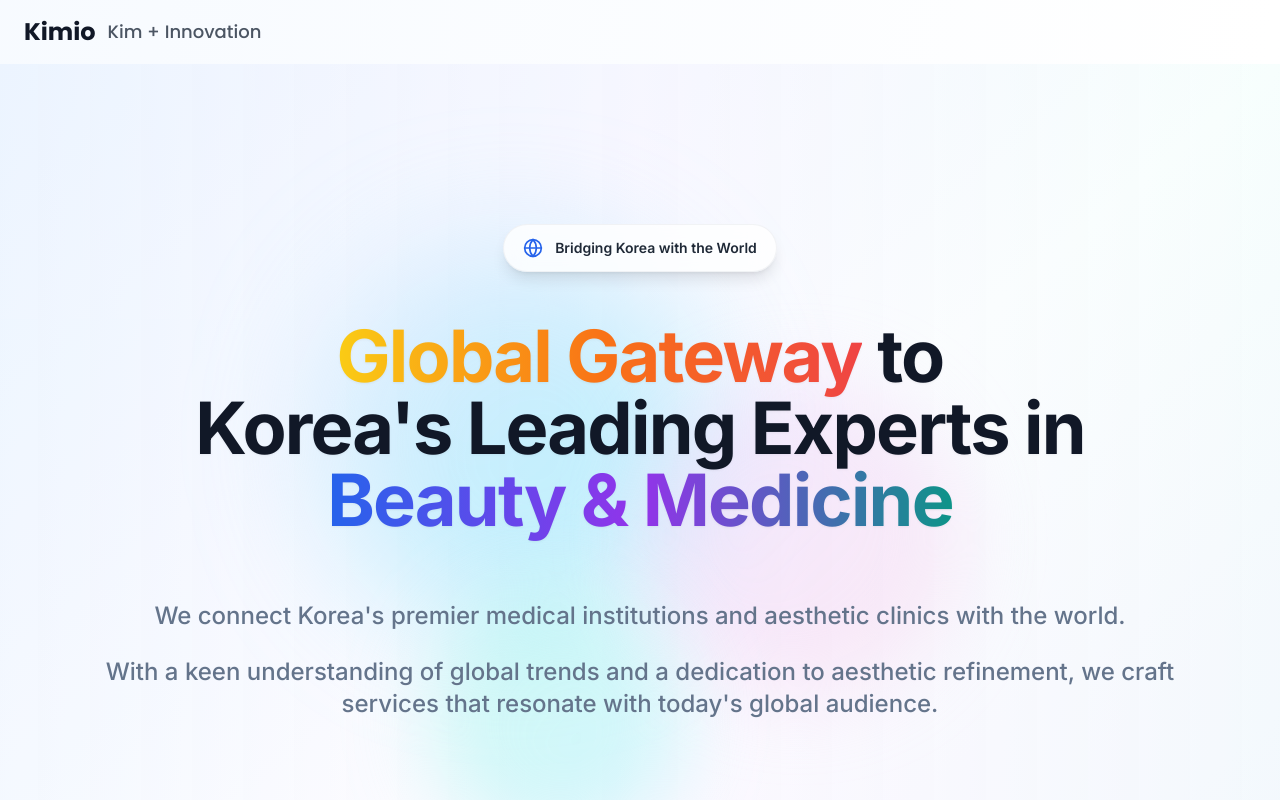
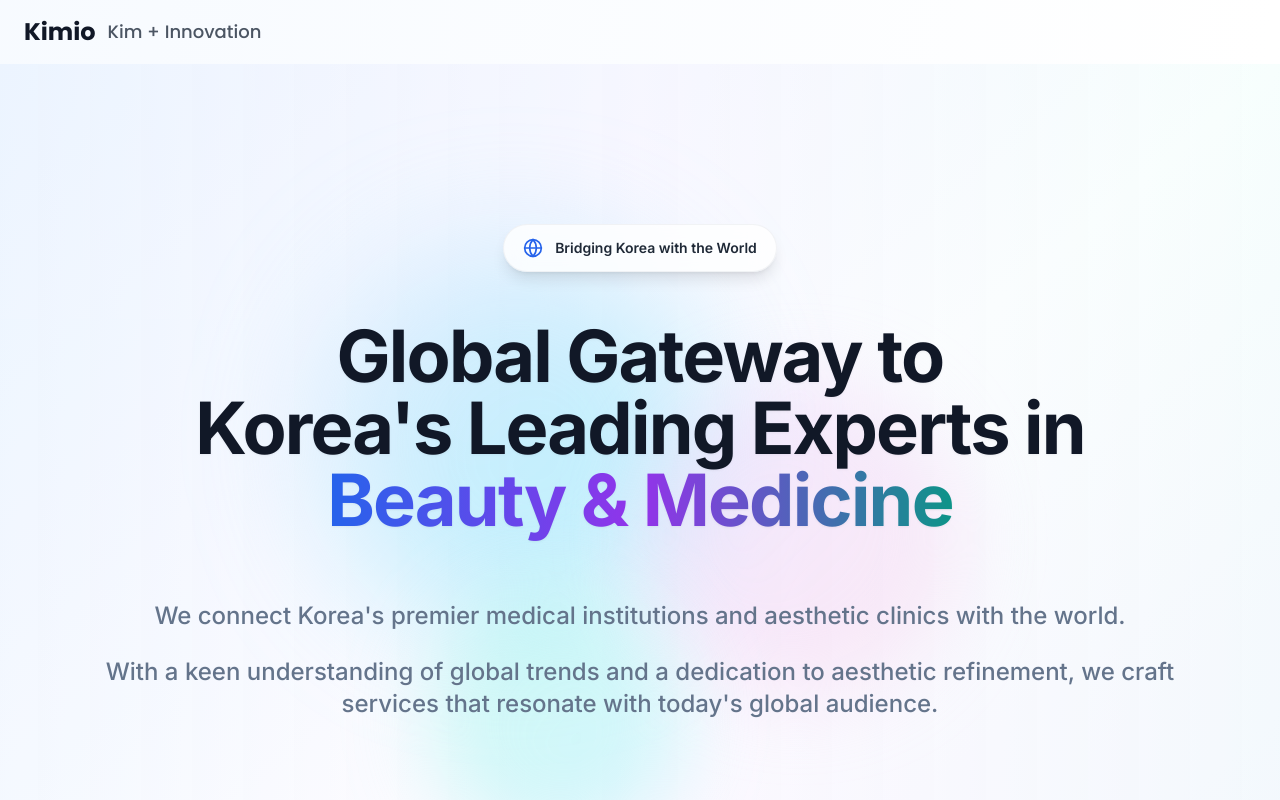
Before and after one commit to hi-jihyun-nam/stellar-web-welcome-site, a React (Vite) app: page / in a window 1280 px wide. Shown: the top 800 px of the page. Built offline with nearby package versions, Linux system fonts and the light colour scheme.

Commit message:
Reverted to commit c6c814be84c15462c5860f30f47c00261c5c4325

```diff
--- a/src/components/Hero.tsx
+++ b/src/components/Hero.tsx
@@ -28,9 +28,7 @@ const Hero = () => {
           </div>
 
           <h1 className="text-5xl md:text-7xl font-bold text-gray-900 mb-16 tracking-tight drop-shadow-sm">
-            <span className="bg-gradient-to-r from-yellow-400 via-orange-500 to-red-500 bg-clip-text text-transparent font-extrabold">
-              Global Gateway
-            </span> to
+            Global Gateway to
             <br />
             Korea's Leading Experts in
             <br />
```
